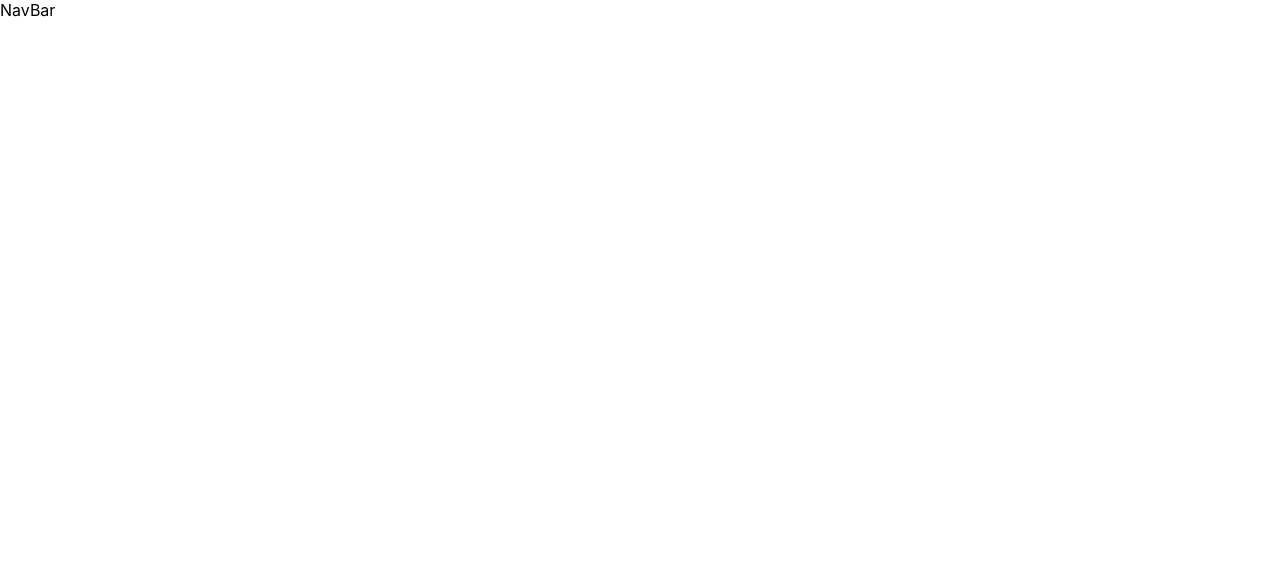
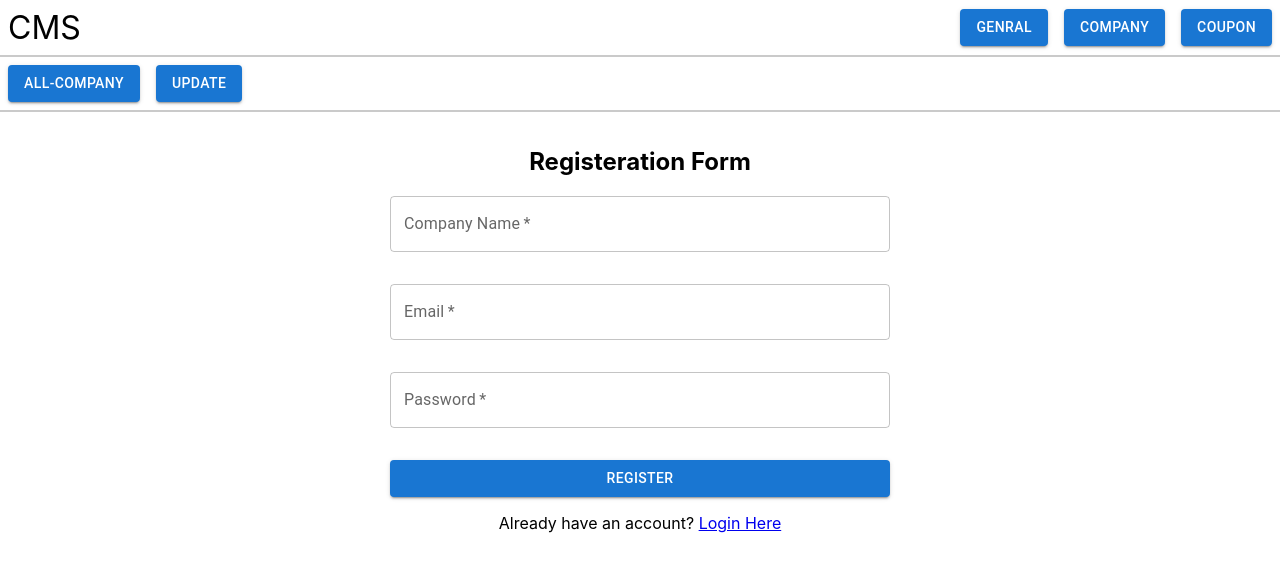
Before and after one commit to AnanduSP/CMS-Frontend, a React (Create React App) app in the folder cmsfrontend/: page /genral/register in a window 1280 px wide. Before the commit this address had no page. Shown: the top 572 px of the page. Built offline with nearby package versions, Linux system fonts and the light colour scheme.

Commit message:
Added navba, registration page, updated routes

```diff
--- a/cmsfrontend/src/App.js
+++ b/cmsfrontend/src/App.js
@@ -3,20 +3,25 @@ import LoginPage from "./pages/LoginPage";
 import HomePage from "./pages/HomePage";
 import { Route, Routes } from "react-router";
 import RegisterPage from "./pages/RegisterPage";
-import CreateCompanyPage from "./pages/CreateCompanyPage";
-import { Button } from "@mui/material";
+import AllCompanyPage from "./pages/AllCompanyPage";
+import UpdateCompanyPage from "./pages/UpdateCompanyPage";
+import CouponByCompanyPage from "./pages/CouponByCompanyPage";
+import CouponByIdPage from "./pages/CouponByIdPage";
 
 function App() {
   return (
     <div className="App">
       <Routes>
-        <Route path="/login" element={<LoginPage />} />
-        <Route path="/home" element={<HomePage />} />
-        <Route path="/register" element={<RegisterPage />} />
-        <Route path="/create-company" element={<CreateCompanyPage />} />
+        <Route path="/genral/login" element={<LoginPage />} />
+        <Route path="/genral/register" element={<RegisterPage />} />
+        <Route path="/genral/home" element={<HomePage />} />
+
+        <Route path="/company/all-company" element={<AllCompanyPage />} />
+        <Route path="/company/update" element={<UpdateCompanyPage />} />
+
+        <Route path="/coupon/by-company" element={<CouponByCompanyPage />} />
+        <Route path="/coupon/by-coupon-id" element={<CouponByIdPage />} />
       </Routes>
-
-      {/* <Button variant="contained">MUI BUTTON</Button> */}
     </div>
   );
 }
--- /dev/null
+++ b/cmsfrontend/src/components/NavBar.css
@@ -0,0 +1,29 @@
+.navbar-parent {
+  display: flex;
+  flex-direction: column;
+}
+
+.navbar-top {
+  display: flex;
+  justify-content: space-between;
+  align-items: center;
+  border-bottom: 2px solid rgb(202, 202, 202);
+  padding: 0.5rem 0.5rem;
+}
+
+.navbar-left {
+  font-size: xx-large;
+}
+
+.navbar-right {
+  display: flex;
+  gap: 1rem;
+}
+
+.navbar-bottom {
+  border-bottom: 2px solid rgb(202, 202, 202);
+  padding: 0.5rem 0.5rem;
+  display: flex;
+  align-items: center;
+  gap: 1rem;
+}
--- a/cmsfrontend/src/components/NavBar.jsx
+++ b/cmsfrontend/src/components/NavBar.jsx
@@ -1,6 +1,75 @@
+import { useState } from "react";
+import "./NavBar.css";
+import { Button } from "@mui/material";
+import { useNavigate } from "react-router";
+
 const NavBar = () => {
+  const GenralPathArr = [
+    { pageName: "Login", path: "/genral/login" },
+    { pageName: "Register", path: "/genral/register" },
+    { pageName: "Home", path: "/genral/home" },
+  ];
+
+  const CompanyPathArr = [
+    { pageName: "All-Company", path: "/company/all-company" },
+    { pageName: "Update", path: "/company/update" },
+  ];
+
+  const CouponPathArr = [
+    { pageName: "Search by company", path: "/coupon/by-company" },
+    { pageName: "Search by coupon-id", path: "/coupon/by-coupon-id" },
+  ];
+
+  const [selectedPathArr, setSelectedPathArr] = useState(CompanyPathArr);
+
+  const navigate = useNavigate();
+
   return (
-    <div>NavBar</div>
-  )
-}
-export default NavBar
+    <div className="navbar-parent">
+      <div className="navbar-top">
+        <div className="navbar-left">CMS</div>
+        <div className="navbar-right">
+          <Button
+            variant="contained"
+            onClick={() => {
+              setSelectedPathArr(GenralPathArr);
+            }}
+          >
+            Genral
+          </Button>
+          <Button
+            variant="contained"
+            onClick={() => {
+              setSelectedPathArr(CompanyPathArr);
+            }}
+          >
+            Company
+          </Button>
+          <Button
+            variant="contained"
+            onClick={() => {
+              setSelectedPathArr(CouponPathArr);
+            }}
+          >
+            Coupon
+          </Button>
+        </div>
+      </div>
+      <div className="navbar-bottom">
+        {selectedPathArr.map((pathObj) => {
+          return (
+            <Button
+              variant="contained"
+              onClick={() => {
+                navigate(pathObj.path);
+              }}
+            >
+              {pathObj.pageName}
+            </Button>
+          );
+        })}
+      </div>
+    </div>
+  );
+};
+export default NavBar;
--- /dev/null
+++ b/cmsfrontend/src/pages/CouponByCompanyPage.jsx
@@ -0,0 +1,7 @@
+import React from "react";
+
+const CouponByCompanyPage = () => {
+  return <div>CouponByCompanyPage</div>;
+};
+
+export default CouponByCompanyPage;
--- /dev/null
+++ b/cmsfrontend/src/pages/CouponByIdPage.jsx
@@ -0,0 +1,7 @@
+import React from "react";
+
+const CouponByIdPage = () => {
+  return <div>CouponByIdPage</div>;
+};
+
+export default CouponByIdPage;
--- a/cmsfrontend/src/pages/CreateCompanyPage.jsx
+++ /dev/null
@@ -1,7 +0,0 @@
-import React from "react";
-
-const CreateCompanyPage = () => {
-  return <div>CreateCompanyPage</div>;
-};
-
-export default CreateCompanyPage;
--- a/cmsfrontend/src/pages/LoginPage.css
+++ b/cmsfrontend/src/pages/LoginPage.css
@@ -1,9 +1,11 @@
-.login{
-    /* height: 500px;
+.login {
+  /* height: 500px;
     background-color: brown;
     display: flex;
     align-items: center;
     justify-content: center; */
-    margin: auto;
-    margin-top: 100px;
+  margin: auto;
 }
+
+.login-form {
+}
--- a/cmsfrontend/src/pages/LoginPage.jsx
+++ b/cmsfrontend/src/pages/LoginPage.jsx
@@ -1,23 +1,29 @@
-import React, { useState } from 'react'
-import { Container, Typography, Button, TextField, Box , Card, CardContent} from '@mui/material';
-import './LoginPage.css'
+import React, { useState } from "react";
+import { Container, Button, TextField } from "@mui/material";
+import "./LoginPage.css";
+import { Link } from "react-router-dom";
 
 const LoginPage = () => {
-
-  const [username, setUsername] = useState('');
-  const [password, setPassword] = useState('');
-  const [error, setError] = useState({ username: '', password: '' });
+  const [username, setUsername] = useState("");
+  const [password, setPassword] = useState("");
+  const [error, setError] = useState({ username: "", password: "" });
 
   const validateForm = () => {
     let isValid = true;
-    setError({ username: '', password: '' });
+    setError({ username: "", password: "" });
 
     if (!username.trim()) {
-      setError((prevState) => ({ ...prevState, username: 'Username is required' }));
+      setError((prevState) => ({
+        ...prevState,
+        username: "Username is required",
+      }));
       isValid = false;
     }
     if (!password.trim()) {
-      setError((prevState) => ({ ...prevState, password: 'Password is required' }));
+      setError((prevState) => ({
+        ...prevState,
+        password: "Password is required",
+      }));
       isValid = false;
     }
 
@@ -31,32 +37,35 @@ const LoginPage = () => {
     if (isValid) {
       console.log(username); // handle submission logic here
       console.log(password);
-      setUsername('');
-      setPassword('');
+      setUsername("");
+      setPassword("");
     }
   };
 
   return (
-      <div className ="login">
-      <Container maxWidth="sm" sx={{display: 'flex', justifyContent: 'center', alignItems:'space-around', height:'auto'}}>
-
-        <Card elevation={5}>
-          <CardContent>
-
-        <Typography variant='h4'>
-          Login
-        </Typography>
+    <div className="login">
+      <Container
+        maxWidth="sm"
+        sx={{
+          display: "flex",
+          justifyContent: "center",
+          alignItems: "space-around",
+          height: "auto",
+        }}
+      >
+        <div className="login-form">
+          <h2 variant="h4">Login</h2>
 
           <form noValidate onSubmit={handleSubmit}>
             <TextField
               label="Username"
-            variant='outlined'
+              variant="outlined"
               fullWidth
-            margin="normal"
               value={username}
               onChange={(e) => setUsername(e.target.value)}
               error={!!error.username}
               helperText={error.username}
+              sx={{ mb: 3 }}
             />
 
             <TextField
@@ -64,26 +73,25 @@ const LoginPage = () => {
               type="password"
               variant="outlined"
               fullWidth
-            margin="normal"
               value={password}
               onChange={(e) => setPassword(e.target.value)}
               error={!!error.password}
               helperText={error.password}
+              sx={{ mb: 3 }}
             />
 
-          <Box mt = {2}>
             <Button type="submit" variant="contained" color="primary" fullWidth>
               Login
             </Button>
-          </Box>
-
           </form>
-        </CardContent>
-        </Card>
+          <div className="registration-footer">
+            Dont have a account? &nbsp;
+            <Link to="/genral/register">Register Here</Link>
+          </div>
+        </div>
       </Container>
     </div>
+  );
+};
 
-  )
-}
-
-export default LoginPage
+export default LoginPage;
--- /dev/null
+++ b/cmsfrontend/src/pages/RegisterPage.css
@@ -0,0 +1,9 @@
+.register-parent {
+  width: 500px;
+  margin: auto;
+  padding: 1rem;
+}
+
+.registration-footer {
+  margin-top: 1rem;
+}
--- a/cmsfrontend/src/pages/RegisterPage.jsx
+++ b/cmsfrontend/src/pages/RegisterPage.jsx
@@ -1,9 +1,63 @@
-import React from 'react'
+import { TextField, Button } from "@mui/material";
+import { Link } from "react-router-dom";
+import React, { useState } from "react";
+import "./RegisterPage.css";
 
 const RegisterPage = () => {
+  const [companyName, setCompanyName] = useState("");
+  const [email, setEmail] = useState("");
+  const [password, setPassword] = useState("");
+
+  function handleSubmit(event) {
+    event.preventDefault();
+  }
   return (
-    <div>RegisterPage</div>
-  )
-}
+    <div className="register-parent">
+      <h2>Registeration Form</h2>
+      <form onSubmit={handleSubmit}>
+        <TextField
+          type="text"
+          variant="outlined"
+          color="secondary"
+          label="Company Name"
+          onChange={(e) => setCompanyName(e.target.value)}
+          value={companyName}
+          fullWidth
+          required
+          sx={{ mb: 4 }}
+        />
+        <TextField
+          type="email"
+          variant="outlined"
+          color="secondary"
+          label="Email"
+          onChange={(e) => setEmail(e.target.value)}
+          value={email}
+          fullWidth
+          required
+          sx={{ mb: 4 }}
+        />
+        <TextField
+          type="password"
+          variant="outlined"
+          color="secondary"
+          label="Password"
+          onChange={(e) => setPassword(e.target.value)}
+          value={password}
+          required
+          fullWidth
+          sx={{ mb: 4 }}
+        />
 
-export default RegisterPage
+        <Button variant="contained" type="submit" fullWidth>
+          Register
+        </Button>
+      </form>
+      <div className="registration-footer">
+        Already have an account?&nbsp;<Link to="/genral/login">Login Here</Link>
+      </div>
+    </div>
+  );
+};
+
+export default RegisterPage;
--- /dev/null
+++ b/cmsfrontend/src/pages/UpdateCompanyPage.jsx
@@ -0,0 +1,7 @@
+import React from "react";
+
+const UpdateCompanyPage = () => {
+  return <div>UpdateCompanyPage</div>;
+};
+
+export default UpdateCompanyPage;
```
Also changed, not shown: cmsfrontend/src/pages/SearchCompanyPage.jsx (added, +7 -0 lines). Lines whose indentation alone changed are shown as unchanged.
